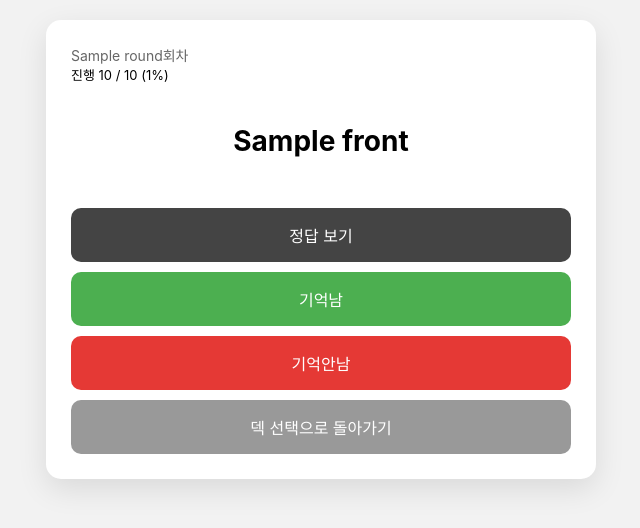
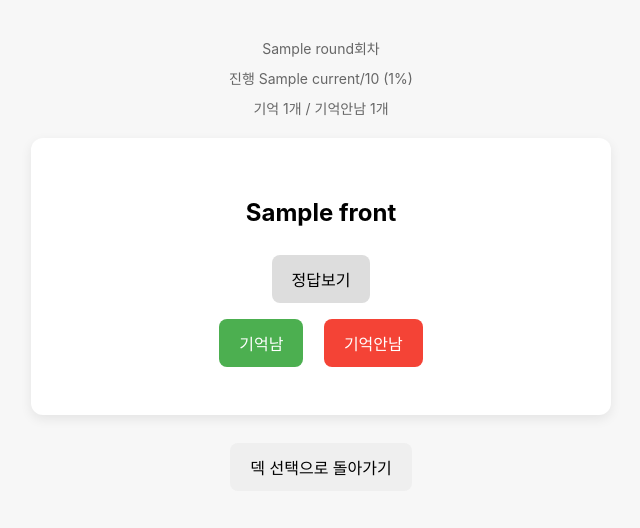
Before and after one commit to eungaramphoto/flashcard-app, a FastAPI app: template templates/card.html in a window 1280 px wide. Shown: the top 528 px of the page, without its empty margins (319-959 px from the left). Run offline with FastAPI, Linux system fonts and the light colour scheme; the template is opened without the code that fills it: most values are stand-ins (such as "Sample title", 1, 10 or a date in 2020).

Commit message:
card 디자인 통합 + 카운트 표시

```diff
--- a/main.py
+++ b/main.py
@@ -39,12 +39,14 @@ def study(request: Request, deck_name: str):
     request.session["round"] = 1
     request.session["current"] = 0
 
-    # 처음 회차는 전체 인덱스
     indexes = list(range(total_count))
     random.shuffle(indexes)
 
     request.session["active_indexes"] = indexes
     request.session["wrong_indexes"] = []
+
+    request.session["remember_count"] = 0
+    request.session["forget_count"] = 0
 
     return RedirectResponse(url="/card")
 
@@ -57,44 +59,54 @@ def card(request: Request):
 
     file_path = os.path.join(DECK_FOLDER, deck_name)
     df = pd.read_excel(file_path)
-    cards = df.to_dict(orient="records")
 
     active_indexes = request.session.get("active_indexes", [])
     current = request.session.get("current", 0)
-    round_num = request.session.get("round", 1)
-    wrong_indexes = request.session.get("wrong_indexes", [])
+    round_number = request.session.get("round", 1)
+    total_count = request.session.get("total_count", 0)
 
-    # 회차 종료
+    remember_count = request.session.get("remember_count", 0)
+    forget_count = request.session.get("forget_count", 0)
+
+    # 🔹 회차 종료 처리
     if current >= len(active_indexes):
+
+        wrong_indexes = request.session.get("wrong_indexes", [])
+
         if not wrong_indexes:
             return templates.TemplateResponse("complete.html", {
                 "request": request,
-                "round": round_num
+                "remember_count": remember_count,
+                "forget_count": forget_count
             })
 
-        # 다음 회차 시작
-        request.session["round"] = round_num + 1
-        request.session["active_indexes"] = wrong_indexes.copy()
+        # 다음 회차 준비
+        request.session["active_indexes"] = wrong_indexes
         request.session["wrong_indexes"] = []
         request.session["current"] = 0
+        request.session["round"] = round_number + 1
 
-        return RedirectResponse(url="/round-change")
+        return templates.TemplateResponse("round_change.html", {
+            "request": request,
+            "round": round_number + 1
+        })
 
+    # 🔹 현재 카드
     index = active_indexes[current]
-    card = cards[index]
+    card_data = df.iloc[index].to_dict()
 
-    progress_current = current + 1
     progress_total = len(active_indexes)
-    percent = int((progress_current / progress_total) * 100)
+    progress_percent = int((current / progress_total) * 100)
 
     return templates.TemplateResponse("card.html", {
         "request": request,
-        "card": card,
-        "round": round_num,
-        "progress_current": progress_current,
-        "progress_total": progress_total,
-        "percent": percent,
-        "wrong_count": len(wrong_indexes)
+        "card": card_data,
+        "round": round_number,
+        "current": current + 1,
+        "total": progress_total,
+        "percent": progress_percent,
+        "remember_count": remember_count,
+        "forget_count": forget_count
     })
 
 
@@ -104,13 +116,22 @@ def answer(request: Request, remembered: str = Form(...)):
     current = request.session.get("current", 0)
     wrong_indexes = request.session.get("wrong_indexes", [])
 
-    if remembered == "no":
+    remember_count = request.session.get("remember_count", 0)
+    forget_count = request.session.get("forget_count", 0)
+
+    if remembered == "yes":
+        remember_count += 1
+    else:
+        forget_count += 1
         wrong_indexes.append(active_indexes[current])
 
+    request.session["remember_count"] = remember_count
+    request.session["forget_count"] = forget_count
     request.session["wrong_indexes"] = wrong_indexes
     request.session["current"] = current + 1
 
     return RedirectResponse(url="/card", status_code=303)
+
 
 
 @app.get("/round-change", response_class=HTMLResponse)
--- a/templates/card.html
+++ b/templates/card.html
@@ -1,127 +1,82 @@
 <!DOCTYPE html>
 <html>
 <head>
-<meta name="viewport" content="width=device-width, initial-scale=1.0">
+<meta charset="UTF-8">
+<title>학습</title>
 <style>
 body {
     font-family: -apple-system, BlinkMacSystemFont, sans-serif;
-    margin: 0;
-    padding: 20px;
-    background: #f2f2f2;
+    text-align: center;
+    padding: 30px;
+    background: #f7f7f7;
 }
-
-.container {
+.card {
+    background: white;
+    padding: 40px;
+    margin: 20px auto;
     max-width: 500px;
-    margin: auto;
-    background: white;
-    padding: 25px;
-    border-radius: 15px;
-    box-shadow: 0 10px 30px rgba(0,0,0,0.1);
+    border-radius: 12px;
+    box-shadow: 0 4px 12px rgba(0,0,0,0.08);
 }
-
-.round {
+button {
+    padding: 12px 20px;
+    margin: 8px;
+    border: none;
+    border-radius: 8px;
+    font-size: 16px;
+    cursor: pointer;
+}
+.show-btn { background: #ddd; }
+.yes-btn { background: #4CAF50; color: white; }
+.no-btn { background: #f44336; color: white; }
+.top-info {
+    margin-bottom: 10px;
     font-size: 14px;
     color: #666;
-}
-
-.progress {
-    font-size: 13px;
-    margin-bottom: 20px;
-}
-
-.word {
-    font-size: 28px;
-    font-weight: bold;
-    margin: 40px 0;
-    text-align: center;
-}
-
-.answer-box {
-    display: none;
-    margin-top: 20px;
-    padding: 15px;
-    background: #f9f9f9;
-    border-radius: 10px;
-    font-size: 14px;
-}
-
-button {
-    width: 100%;
-    padding: 15px;
-    margin-top: 10px;
-    border: none;
-    border-radius: 10px;
-    font-size: 16px;
-}
-
-.toggle {
-    background: #444;
-    color: white;
-}
-
-.yes {
-    background: #4CAF50;
-    color: white;
-}
-
-.no {
-    background: #E53935;
-    color: white;
-}
-
-.reset {
-    background: #999;
-    color: white;
 }
 </style>
 </head>
 
 <body>
-<div class="container">
 
-<div class="round">{{ round }}회차</div>
-
-<div class="progress">
-진행 {{ progress_current }} / {{ progress_total }} ({{ percent }}%)
+<div class="top-info">
+  {{ round }}회차
 </div>
 
-<div class="word">
-{{ card.front }}
+<div class="top-info">
+  진행 {{ current }}/{{ total }} ({{ percent }}%)
 </div>
 
-<button class="toggle" onclick="toggleAnswer()">정답 보기</button>
-
-<div id="answer" class="answer-box">
-<p><strong>정답:</strong> {{ card.back }}</p>
-<p><strong>설명:</strong> {{ card.explanation }}</p>
-<p><strong>예문:</strong> {{ card.example }}</p>
+<div class="top-info">
+  기억 {{ remember_count }}개 / 기억안남 {{ forget_count }}개
 </div>
 
-<form action="/answer" method="post">
-    <button class="yes" name="remembered" value="yes">기억남</button>
-    <button class="no" name="remembered" value="no">기억안남</button>
-</form>
+<div class="card">
+  <h2>{{ card.front }}</h2>
 
-<a href="/reset">
-    <button type="button" class="reset">
-        덱 선택으로 돌아가기
-    </button>
-</a>
+  {% if show_answer %}
+      <hr>
+      <p><strong>{{ card.back }}</strong></p>
+      <p>{{ card.explanation }}</p>
+      <p style="color:#777;">{{ card.example }}</p>
+  {% endif %}
 
+  <form method="get" action="/card">
+      <input type="hidden" name="show" value="1">
+      <button type="submit" class="show-btn">정답보기</button>
+  </form>
+
+  <form method="post" action="/answer">
+      <button name="remembered" value="yes" class="yes-btn">기억남</button>
+      <button name="remembered" value="no" class="no-btn">기억안남</button>
+  </form>
 </div>
 
-<script>
-function toggleAnswer() {
-    var box = document.getElementById("answer");
-    var current = window.getComputedStyle(box).display;
-
-    if (current === "none") {
-        box.style.display = "block";
-    } else {
-        box.style.display = "none";
-    }
-}
-</script>
+<div style="margin-top:20px;">
+  <a href="/" style="text-decoration:none;">
+    <button>덱 선택으로 돌아가기</button>
+  </a>
+</div>
 
 </body>
 </html>
```
